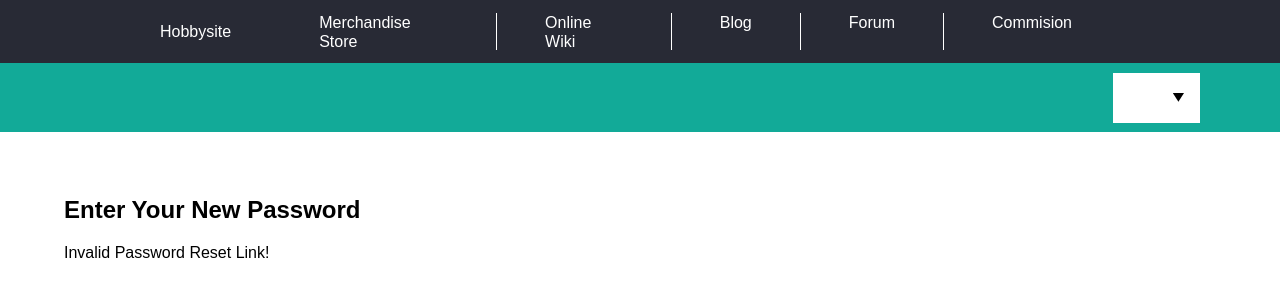
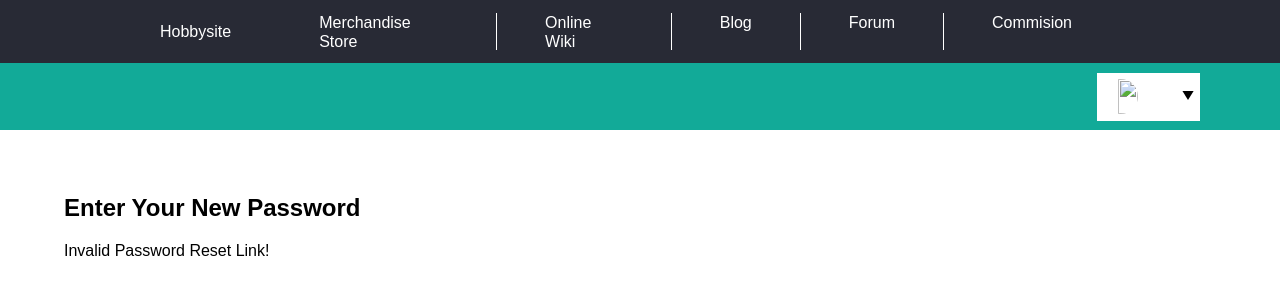
Before and after one commit to Angelo-Funelas/hobbysite-CD-6, a Django app: page /profile/reset/1/1/ in a window 1280 px wide. Shown: the top 300 px of the page. Run offline with Django 4.2, Linux system fonts and the light colour scheme; the visitor is signed in with stand-in values (Sample User, id 1).

Commit message:
Added profile picture to navbar

```diff
--- a/hobbysite/static/styles/base.css
+++ b/hobbysite/static/styles/base.css
@@ -95,12 +95,16 @@ form img {
     display: block;
     background-color: white;
     color: black;
+    padding: .4em;
+    position: relative;
+}
+nav > div:last-child > div:last-child > a {
     padding: 1em;
-    position: relative;
 }
 .profile-dropdown > p {
     padding-left: 2em;
     display: inline-block;
+    vertical-align: middle;
 }
 .profile-dropdown > div {
     display: inline-block;
@@ -143,3 +147,12 @@ nav > div:last-child p {
     margin: 0;
     padding: 1em 0;
 }
+.profile-dropdown > img {
+    vertical-align: middle;
+    display: inline-block;
+    height: 2.2rem;
+    aspect-ratio: 1;
+    object-fit: cover;
+    border-radius: 50%;
+    image-rendering: optimizeQuality;
+}
--- a/hobbysite/templates/base.html
+++ b/hobbysite/templates/base.html
@@ -31,7 +31,7 @@
             <div>
                 {% if user.is_authenticated %}
                 <div class="profile-dropdown">
-                    <p>{{ user.profile.display_name }}</p><div></div>
+                    <img src="{{ user.profile.profile_picture.url }}"><p>{{ user.profile.display_name }}</p><div></div>
                     <ul>
                         <li><a href="{% url 'index' %}"><p>View Profile</p></a></li>
                         <li><a href="{% url 'logout' %}"><p>Logout</p></a></li>
--- a/hobbysite/user_management/templates/user_management/profile.html
+++ b/hobbysite/user_management/templates/user_management/profile.html
@@ -14,19 +14,19 @@
         {% csrf_token %}
         <p>
             <label for="register-input-email">Email:</label>
-            <input type="email" name="email" id="register-input-email" value="{{ profile.email_address }}">
+            <input type="email" name="email" id="register-input-email" value="{{ user.profile.email_address }}">
         </p>
         <p>
             Username: {{ user.username }}
         </p>
         <p>
             <label for="register-input-displayName">Display Name:</label>
-            <input type="text" name="display-name" id="register-input-displayName" value="{{ profile.display_name }}">
+            <input type="text" name="display-name" id="register-input-displayName" value="{{ user.profile.display_name }}">
         </p>
         <p>
             <label for="register-input-profilePicture">Profile Picture:</label>
             <input type="file" accept="image/*" name="profile-picture" id="register-input-profilePicture">
-            <img src="{{ profile.profile_picture.url }}">
+            <img src="{{ user.profile.profile_picture.url }}">
         </p>
         <button type="submit">Save</button>
     </form>
--- a/hobbysite/user_management/views.py
+++ b/hobbysite/user_management/views.py
@@ -21,9 +21,7 @@ def index(request):
         profile.save()
         return HttpResponseRedirect(reverse('index'))
     else:
-        return render(request, "user_management/profile.html", {
-            "profile": request.user.profile
-        })
+        return render(request, "user_management/profile.html")
 
 def register(request):
     if request.method == 'GET':
```
